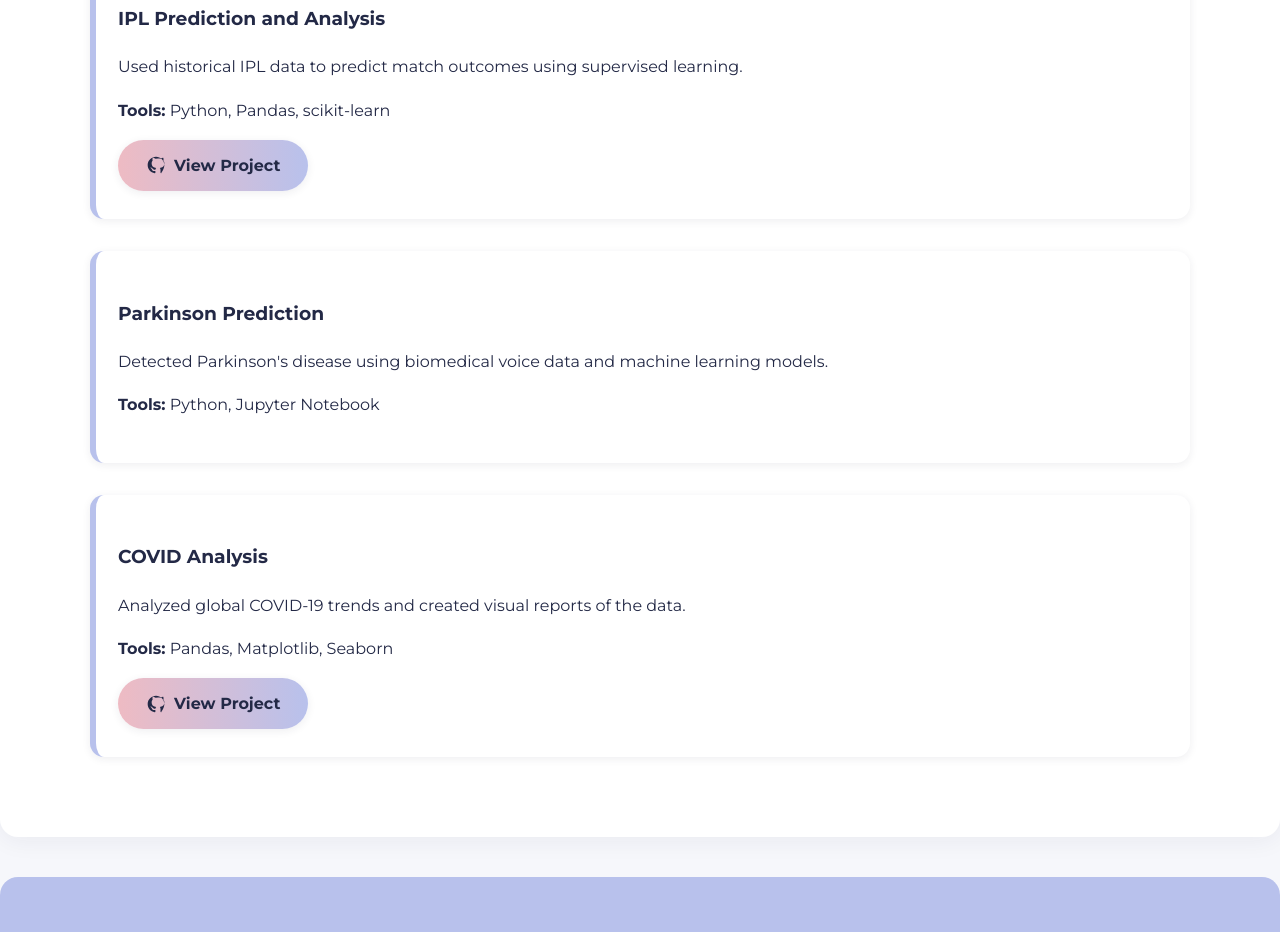
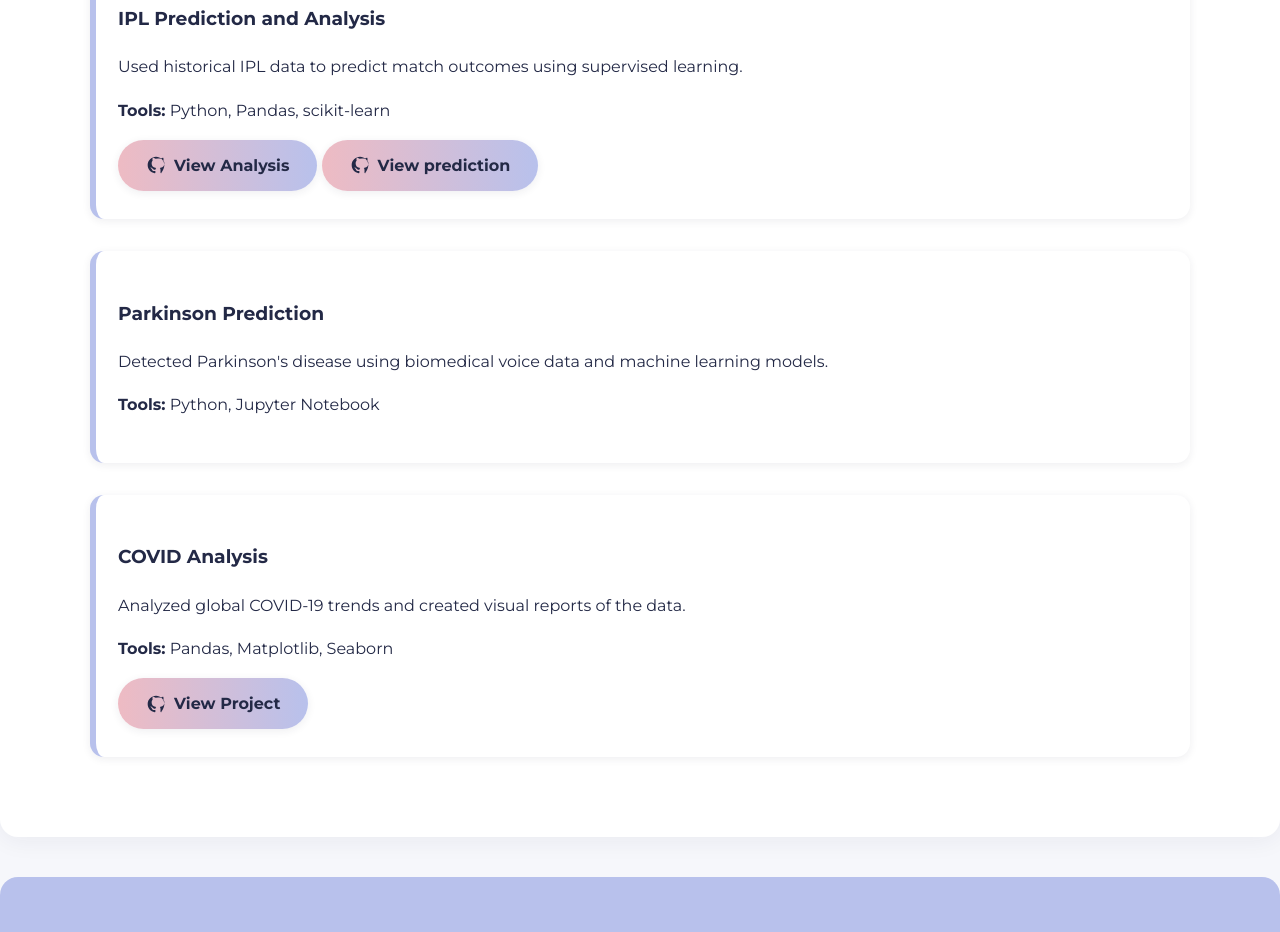
Before and after one commit to aiswaryabinoy/MyPortfolio, a plain HTML site: page index.html in a window 1280 px wide. Shown: the part 1097-2029 px from the top of the page. Drawn offline with Linux system fonts and the light colour scheme.

Commit message:
index.html

```diff
--- a/index.html
+++ b/index.html
@@ -49,8 +49,13 @@
             <p><strong>Tools:</strong> Python, Pandas, scikit-learn</p>
             <a class="btn" href="https://github.com/aiswaryabinoy/IPL-Analysis/blob/main/ipl%20(2).ipynb" target="_blank" style="display:inline-flex;align-items:center;gap:8px;">
               <svg xmlns="http://www.w3.org/2000/svg" width="20" height="20" fill="#232946" viewBox="0 0 24 24"><path d="M12 2C6.477 2 2 6.477 2 12c0 4.991 3.657 9.128 8.438 9.877.617.113.843-.267.843-.595 0-.293-.011-1.07-.017-2.099-3.338.726-4.042-1.61-4.042-1.61-.562-1.428-1.375-1.809-1.375-1.809-1.125-.77.086-.755.086-.755 1.243.087 1.897 1.277 1.897 1.277 1.106 1.896 2.902 1.349 3.612 1.032.112-.801.432-1.349.785-1.66-2.665-.304-5.466-1.332-5.466-5.931 0-1.31.469-2.381 1.236-3.221-.124-.303-.535-1.523.117-3.176 0 0 1.008-.322 3.301 1.23a11.52 11.52 0 0 1 3.003-.404c1.018.005 2.045.138 3.003.404 2.291-1.552 3.297-1.23 3.297-1.23.653 1.653.242 2.873.119 3.176.77.84 1.235 1.911 1.235 3.221 0 4.609-2.803 5.625-5.475 5.921.444.383.839 1.137.839 2.293 0 1.655-.015 2.988-.015 3.393 0 .33.224.713.849.592C18.345 21.125 22 16.991 22 12c0-5.523-4.477-10-10-10z"/></svg>
-              View Project
+              View Analysis
             </a>
+            <a class="btn" href="https://github.com/aiswaryabinoy/IPL_Prediction/blob/main/prediction.ipynb" target="_blank" style="display:inline-flex;align-items:center;gap:8px;">
+              <svg xmlns="http://www.w3.org/2000/svg" width="20" height="20" fill="#232946" viewBox="0 0 24 24"><path d="M12 2C6.477 2 2 6.477 2 12c0 4.991 3.657 9.128 8.438 9.877.617.113.843-.267.843-.595 0-.293-.011-1.07-.017-2.099-3.338.726-4.042-1.61-4.042-1.61-.562-1.428-1.375-1.809-1.375-1.809-1.125-.77.086-.755.086-.755 1.243.087 1.897 1.277 1.897 1.277 1.106 1.896 2.902 1.349 3.612 1.032.112-.801.432-1.349.785-1.66-2.665-.304-5.466-1.332-5.466-5.931 0-1.31.469-2.381 1.236-3.221-.124-.303-.535-1.523.117-3.176 0 0 1.008-.322 3.301 1.23a11.52 11.52 0 0 1 3.003-.404c1.018.005 2.045.138 3.003.404 2.291-1.552 3.297-1.23 3.297-1.23.653 1.653.242 2.873.119 3.176.77.84 1.235 1.911 1.235 3.221 0 4.609-2.803 5.625-5.475 5.921.444.383.839 1.137.839 2.293 0 1.655-.015 2.988-.015 3.393 0 .33.224.713.849.592C18.345 21.125 22 16.991 22 12c0-5.523-4.477-10-10-10z"/></svg>
+              View prediction
+            </a>
+
           </div>
           <div class="project-card">
             <h3>Parkinson Prediction</h3>
```
